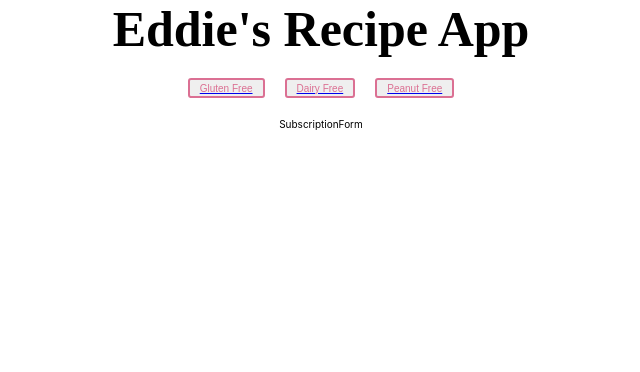
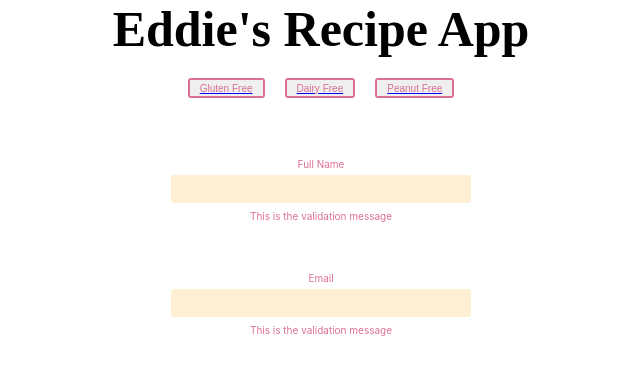
Before and after one commit to JustEddie/recipe-app, a React (Create React App) app: page /subscription in a window 1280 px wide. Shown: the top 372 px of the page, without its empty margins (319-959 px from the left). Built offline with nearby package versions, Linux system fonts and the light colour scheme; a web font is replaced by a local one.

Commit message:
subscriptionForm template edit

```diff
--- a/src/components/Template.jsx
+++ b/src/components/Template.jsx
@@ -147,6 +147,7 @@ const DetailRecipe = styled.div`
   gap: 3rem;
 `
 
+// subscribe
 const Subscription = styled.button`
   display: inline-block;
   position:absolute;
@@ -160,6 +161,36 @@ const Subscription = styled.button`
   padding: 0.25em 1em;
 `
 
+// Subscription
+const FormGroup = styled.div`
+	color: palevioletred;
+    display: block;
+	width: 300px;
+	margin: 50px auto;
+`;
+
+const Label = styled.label`
+	margin-bottom: 0.5em;
+	color: palevioletred;
+    display: block;
+`;
+
+
+const SubscriptionInput = styled.input`
+	padding: 0.5em;
+	color: palevioletred;
+	background: papayawhip;
+	border: none;
+	border-radius: 3px;
+	width: 100%;
+	margin-bottom: 0.5em;
+`;
+
+const Message = styled.label`
+	margin-bottom: 0.5em;
+	color: palevioletred;
+    display: block;
+`;
 
 
 export {
@@ -173,5 +204,9 @@ export {
   Grid,
   Details,
   DetailRecipe,
-  Subscription
+  Subscription,
+  FormGroup,
+  Label,
+  SubscriptionInput,
+  Message
 };
--- a/src/pages/SubscriptionForm.jsx
+++ b/src/pages/SubscriptionForm.jsx
@@ -1,8 +1,21 @@
 import React from 'react'
+import {FormGroup, Label, SubscriptionInput, Message} from '../components/Template'
 
 function SubscriptionForm() {
   return (
-    <div>SubscriptionForm</div>
+    <div>
+    <FormGroup>
+      <Label htmlFor="label">Full Name</Label>
+      <SubscriptionInput id="label" />
+      <Message>This is the validation message</Message>
+    </FormGroup>
+    <FormGroup>
+      <Label>Email</Label>
+      <SubscriptionInput />
+      <Message>This is the validation message</Message>
+
+    </FormGroup>
+  </div>
   )
 }
 
```
